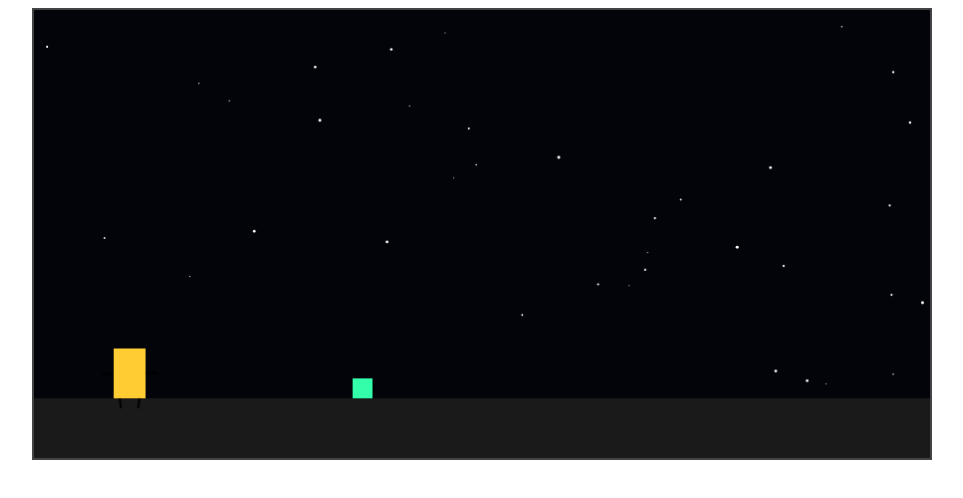
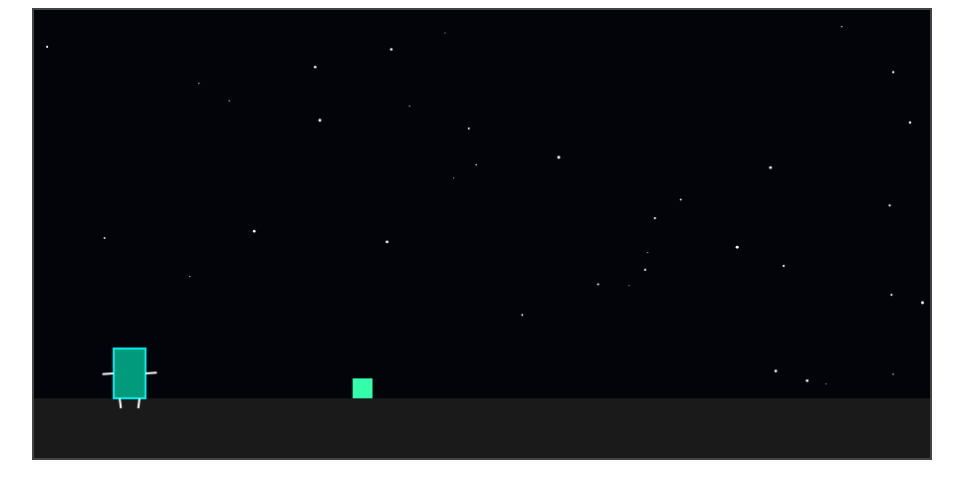
Before and after one commit to ztonaz/2dGame, a plain HTML site: page index.html in a window 1280 px wide. Shown: the whole page, without its empty margins (158-1121 px from the left). Drawn offline with Linux system fonts and the light colour scheme.

Commit message:
Refactor game mechanics and improve title formatting
Updated title formatting and added run key functionality. Adjusted jump mechanics and player movement speed.

```diff
--- a/index.html
+++ b/index.html
@@ -2,7 +2,7 @@
 <html>
 <head>
 <meta charset="UTF-8">
-<title> 2D Game </title>
+<title>2D Game</title>
 </head>
 <body>
 <div id="z2d-game-wrapper">
@@ -42,9 +42,11 @@
     groundHeight: 60,          // Altura del "suelo" desde la parte inferior
     backgroundStarCount: 120,  // Nº de estrellas
     jumpHeight: 40,            // Altura del salto en px
-    jumpUpDuration: 0.20,      // Segundos en subir (configurable)
-    jumpDownDuration: 0.40,    // Segundos en bajar (el doble)
+    jumpUpDuration: 0.20,      // Segundos en subir
+    jumpDownDuration: 0.40,    // Segundos en bajar (base)
+    jumpHoldFactor: 2.5,       // Multiplicador de bajada si mantienes espacio
     playerSpeed: 180,          // px/segundo al andar
+    playerRunSpeed: 280        // px/segundo al correr (tecla A)
   };
 
   /* ====== ENTRADAS DEL TECLADO (AISLADAS) ====== */
@@ -52,18 +54,21 @@
     left: false,
     right: false,
     jump: false,
+    run: false
   };
 
   window.addEventListener("keydown", function (e) {
     if (e.code === "ArrowLeft") { z2dKeys.left = true; }
     if (e.code === "ArrowRight") { z2dKeys.right = true; }
     if (e.code === "Space") { z2dKeys.jump = true; }
+    if (e.code === "KeyA") { z2dKeys.run = true; }
   });
 
   window.addEventListener("keyup", function (e) {
     if (e.code === "ArrowLeft") { z2dKeys.left = false; }
     if (e.code === "ArrowRight") { z2dKeys.right = false; }
     if (e.code === "Space") { z2dKeys.jump = false; }
+    if (e.code === "KeyA") { z2dKeys.run = false; }
   });
 
   /* ====== CLASES DEL JUEGO ====== */
@@ -156,10 +161,11 @@
     update(dt, platforms) {
       this.animTime += dt;
 
-      // Movimiento horizontal
+      // Movimiento horizontal con correr (tecla A)
       this.vx = 0;
-      if (z2dKeys.left) this.vx -= this.cfg.playerSpeed;
-      if (z2dKeys.right) this.vx += this.cfg.playerSpeed;
+      const speed = z2dKeys.run ? this.cfg.playerRunSpeed : this.cfg.playerSpeed;
+      if (z2dKeys.left) this.vx -= speed;
+      if (z2dKeys.right) this.vx += speed;
 
       this.worldX += this.vx * dt;
       if (this.worldX < 0) this.worldX = 0;
@@ -180,7 +186,10 @@
         }
       } else if (this.jumpPhase === "down") {
         this.jumpTimer += dt;
-        const t = Math.min(this.jumpTimer / this.cfg.jumpDownDuration, 1);
+        const baseDown = this.cfg.jumpDownDuration;
+        const factor = z2dKeys.jump ? this.cfg.jumpHoldFactor : 1;
+        const effectiveDownDuration = baseDown * factor;
+        const t = Math.min(this.jumpTimer / effectiveDownDuration, 1);
         this.y = (this.currentGroundY - this.height - jumpHeight) + jumpHeight * t;
         if (t >= 1) {
           this.jumpPhase = "idle";
@@ -204,7 +213,6 @@
     _checkVerticalCollisions(platforms) {
       // Base: suelo global
       let groundY = this.baseGroundY;
-      let onPlatform = false;
 
       for (const p of platforms) {
         const playerBottom = this.y + this.height;
@@ -223,7 +231,6 @@
           // Está en zona de caer encima
           if (platTop < groundY) {
             groundY = platTop;
-            onPlatform = true;
           }
         }
 
@@ -283,18 +290,23 @@
       const screenX = this.worldX - cameraX;
       const screenY = this.y;
 
-      // Cuerpo (cuadrado)
-      ctx.fillStyle = "#ffcc33";
+      // Cuerpo (cuadrado) con color medio transparente que luce
+      ctx.fillStyle = "rgba(0, 255, 200, 0.6)";
       ctx.fillRect(screenX, screenY, this.width, this.height);
 
-      // Animación de manos y pies (líneas)
+      // Pequeño borde para que destaque
+      ctx.strokeStyle = "rgba(0, 255, 255, 0.9)";
+      ctx.lineWidth = 2;
+      ctx.strokeRect(screenX, screenY, this.width, this.height);
+
+      // Animación de manos y pies (líneas blancas)
       const isWalking = Math.abs(this.vx) > 5 && this.onGround;
       const baseSwingSpeed = isWalking ? 10 : 3;
       const baseAmplitude = isWalking ? 6 : 2;
       const swing = Math.sin(this.animTime * baseSwingSpeed) * baseAmplitude;
 
       ctx.lineWidth = 2;
-      ctx.strokeStyle = "#000000";
+      ctx.strokeStyle = "#ffffff";
 
       // Pies
       const footY = screenY + this.height;
```
